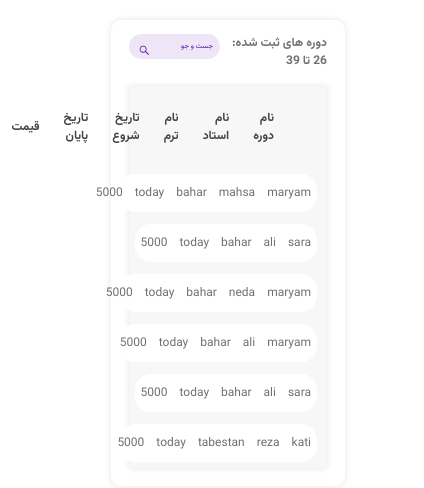
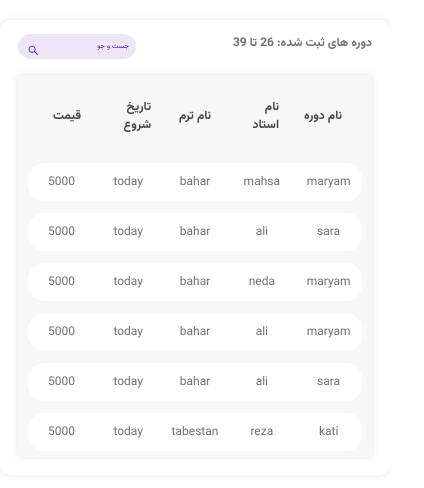
Before and after one commit to alimooo1/Sadrun_Project, a React (Vite) app in the folder sadrun-project/: page / in a window 390 px wide. Shown: the top 488 px of the page, 424 px wide, since content can reach past the window. Built offline with nearby package versions, Linux system fonts and the light colour scheme.

Commit message:
add responsive style to tabledashboard component

```diff
--- a/sadrun-project/src/components/TableDashboard/TableDashboard.module.scss
+++ b/sadrun-project/src/components/TableDashboard/TableDashboard.module.scss
@@ -1,9 +1,10 @@
 @import "../../sass/variables.scss";
 @import "../../sass/mixins.scss";
 @import "../../sass/fonts.scss";
+@import "../../sass/media.scss";
 
 .Countainer {
-  width: 60%;
+  max-width: 947px;
   padding: 0.8rem;
   margin: 2rem auto;
   box-shadow: 0px 0px 6px 0px rgba(87, 87, 87, 0.16);
@@ -15,16 +16,15 @@
 .tableHeader {
   display: flex;
   width: 100%;
-  padding:0.6rem 1rem;
+  padding: 0.6rem 1rem;
   justify-content: space-between;
   border-radius: 10px;
-  .registeredCourseNumbers{
+  .registeredCourseNumbers {
     span {
       @include typography($secondary-font-family, 1.2rem, $primary-txt-color);
     }
-
   }
-  .inputSearchCountainer{
+  .inputSearchCountainer {
     position: relative;
     .input {
       background-color: #eee6f6;
@@ -36,12 +36,16 @@ border-radius: 10px;
       outline: none;
       padding-left: 2.2rem;
       @include typography($primary-font-family, 0.7rem, $text-accent-color);
-      &::placeholder{
+      &::placeholder {
         @include typography($primary-font-family, 0.7rem, $text-accent-color);
       }
-      &::-webkit-input-placeholder{
-                @include typography($primary-font-family, 0.7rem, $text-accent-color,important);
-
+      &::-webkit-input-placeholder {
+        @include typography(
+          $primary-font-family,
+          0.7rem,
+          $text-accent-color,
+          important
+        );
       }
     }
     .icon {
@@ -52,9 +56,7 @@ border-radius: 10px;
         @include typography($secondary-font-family, 1rem, $primary-txt-color);
       }
     }
-
   }
-
 }
 .tableCountainer {
   background-color: rgba(0, 0, 0, 0.03);
@@ -76,9 +78,11 @@ border-radius: 10px;
   display: grid;
   grid-template-columns: repeat(7, 1fr);
   width: 100%;
-  margin:0.8rem 1rem;
-  padding:0.5rem 0.7rem;
-
+  margin: 0.8rem 1rem;
+  padding: 0.5rem 0.7rem;
+  @include max-width(medium) {
+    grid-template-columns: repeat(5, 1fr);
+  }
   li {
     list-style: none;
     padding: 1rem 1.2rem;
@@ -86,6 +90,12 @@ border-radius: 10px;
     display: flex;
     justify-content: center;
     align-items: center;
+    @include max-width(medium) {
+      &:nth-child(1),
+       &:nth-child(6){
+        display: none;
+      }
+    }
     span {
       display: flex;
       justify-content: center;
@@ -93,39 +103,9 @@ border-radius: 10px;
     }
   }
 }
-//     .registeredCourseNumbers {
-
-//         //input saerch
-//         .inputSearchCountainer {
-//             position: relative;
-//         }
-
-//         .input {
-//             background-color: #eee6f6;
-//             width: 100%;
-//             padding: 0.5rem;
-//             box-sizing: border-box;
-//             border: none;
-//             border-radius: 25px;
-//             color: black;
-//             outline: none;
-//             padding-left: 2rem;
-//         }
-
-//         .icon {
-//             @include position(absolute, $top: 0.5rem, $left: 0.5rem);
-//             font-size: 1.5rem;
-//             color: $text-accent-color;
-
-//             span {
-//                 @include typography($secondary-font-family, 1rem, $primary-txt-color);
-//             }
-//     }
-// }
-
 
 .notFoundText {
-   background-color:#fff;
+  background-color: #fff;
   @include typography($secondary-font-family, 1.5rem, $primary-txt-color);
   border-radius: 6px;
   display: flex;
--- a/sadrun-project/src/components/TableDashboard/TableRow/TableRow.module.scss
+++ b/sadrun-project/src/components/TableDashboard/TableRow/TableRow.module.scss
@@ -17,6 +17,7 @@
   margin: 0.6rem 1rem;
      @include max-width(medium) {
     grid-template-columns: repeat(5, 1fr);
+
   }
 
 
```
Lines whose indentation alone changed are shown as unchanged.
